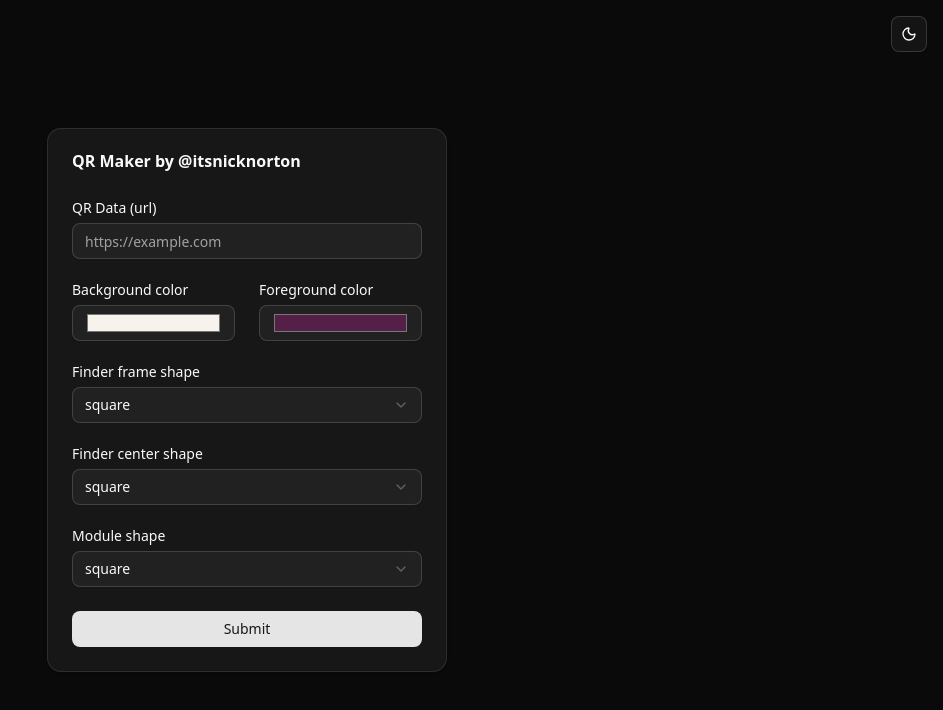
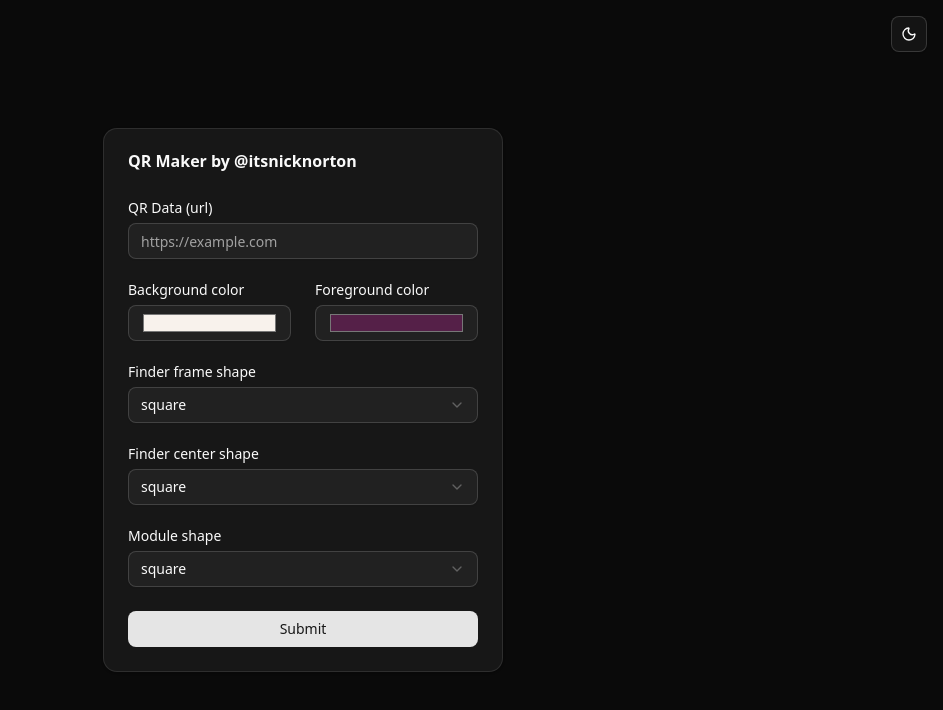
Before and after one commit to NickNort/qrcode-frontend, a Next.js app: page / in a window 1280 px wide. Shown: the top 710 px of the page, without its empty margins (337-1280 px from the left). Built offline with nearby package versions, Linux system fonts and the light colour scheme.

Commit message:
fix: QR Maker panel now centered before SVG load

```diff
--- a/src/app/page.tsx
+++ b/src/app/page.tsx
@@ -152,7 +152,7 @@ export default function Home() {
 
   return (
     <div className="min-h-screen w-full flex items-center justify-center p-6 bg-background">
-      <div className={`w-full transition-all duration-500 ease-in-out ${svgResult ? "max-w-fit" : "max-w-lg"}`}>
+      <div className={`w-full transition-all duration-500 ease-in-out ${svgResult ? "max-w-fit" : "max-w-lg flex justify-center"}`}>
         <div className={`flex transition-all duration-500 ease-in-out ${svgResult ? "flex-col lg:flex-row gap-6 items-center lg:items-stretch" : "flex-col items-center"}`}>
           {formCard}
           {svgResult && (
```
